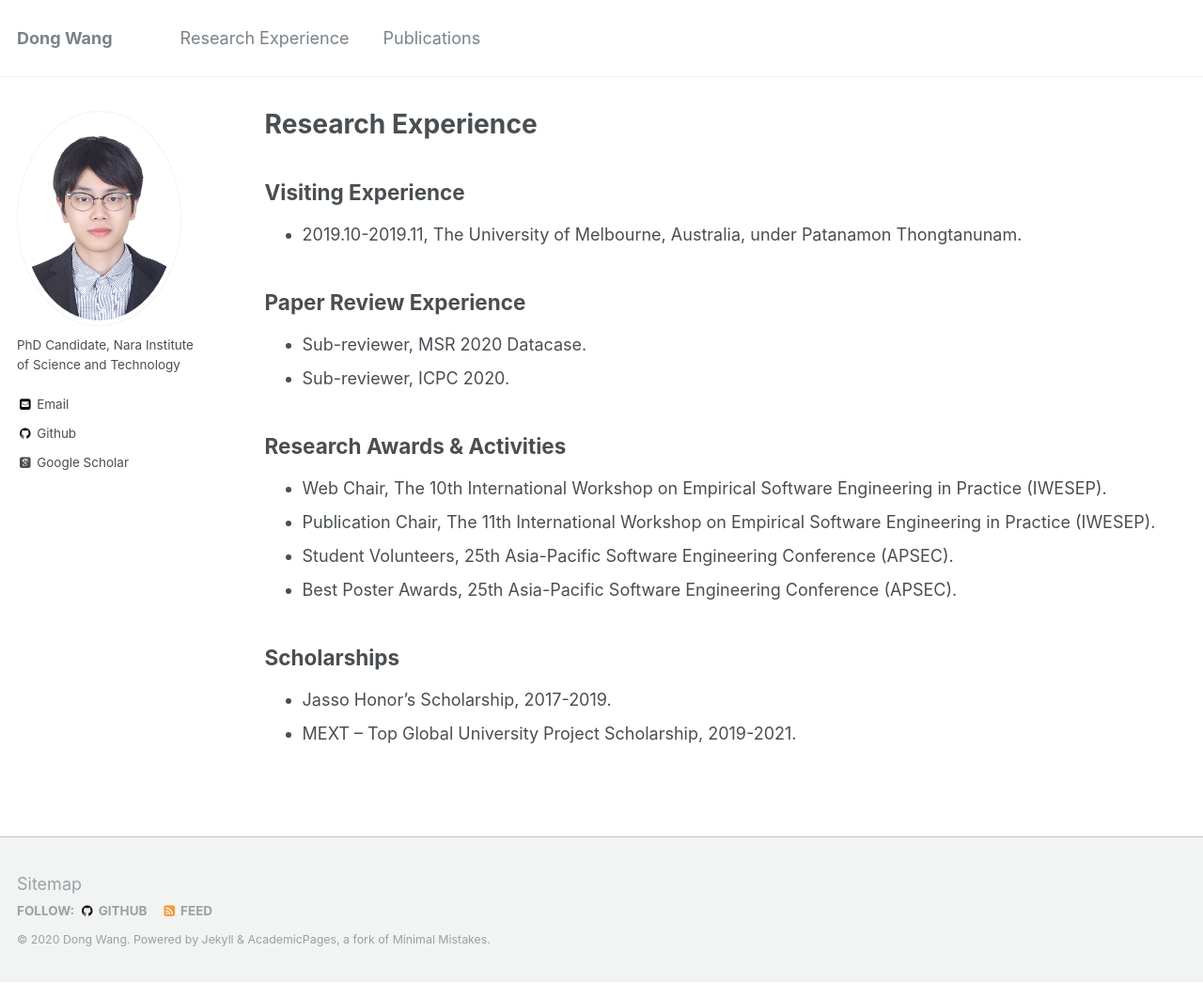
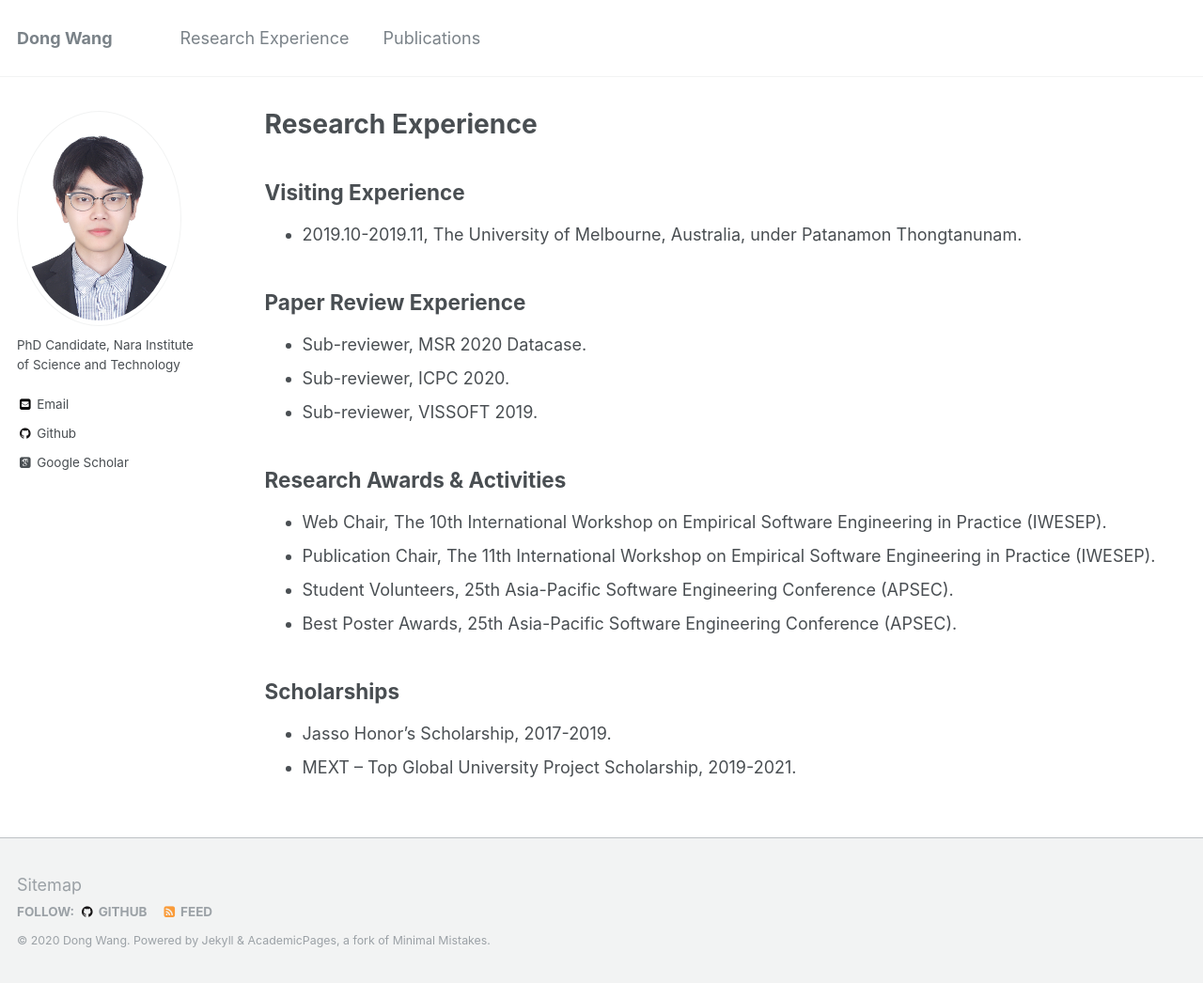
Before and after one commit to tao-xiao/dong-w.github.io, a Jekyll site: the page built from _pages/research.md, in a window 1280 px wide and 1046 px high. Shown: the whole window at 94% size. Built offline with Jekyll 4.4.1, drawn with Linux system fonts in a browser that asks for light colours; some web fonts are replaced.

Commit message:
Update research.md

```diff
--- a/_pages/research.md
+++ b/_pages/research.md
@@ -12,6 +12,7 @@ author_profile: true
 
 * Sub-reviewer, MSR 2020 Datacase.
 * Sub-reviewer, ICPC 2020.
+* Sub-reviewer, VISSOFT 2019.
 
 ## Research Awards & Activities
 
```
